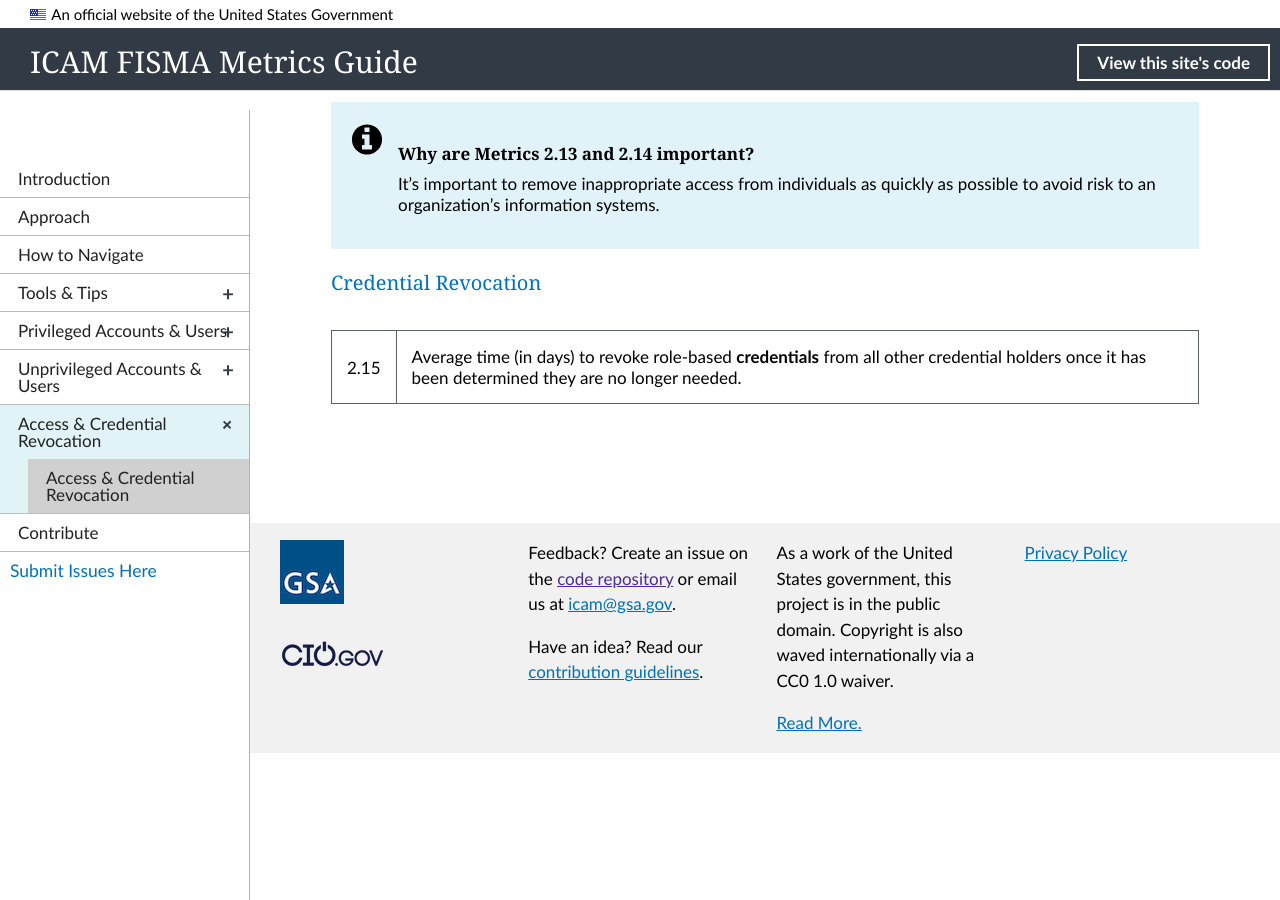
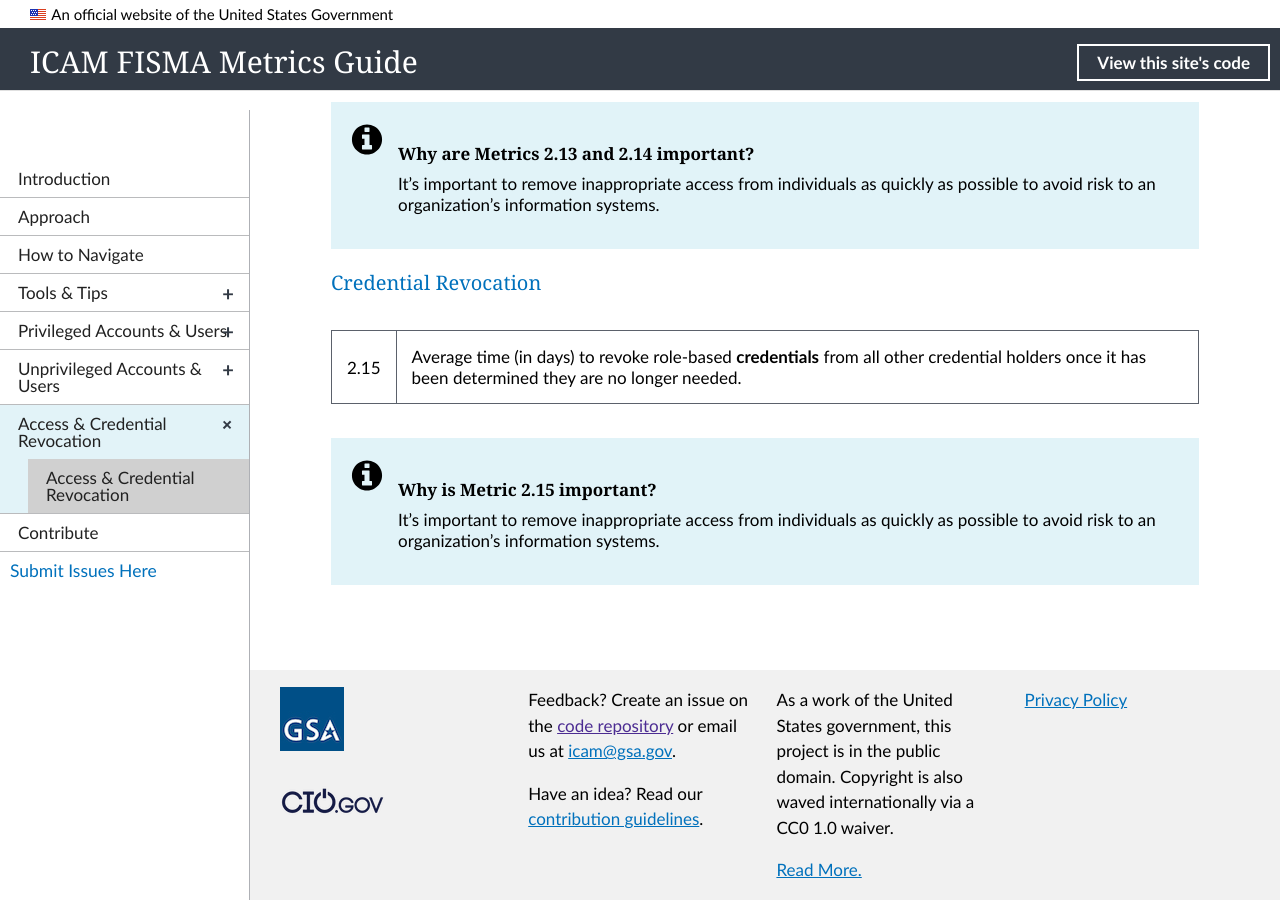
Before and after one commit to GSA/icam-fisma, a Jekyll site: the page built from _cred-revoke/03_main-revoke.md, in a window 1280 px wide and 900 px high, scrolled down 521 px. Built offline with Jekyll 4.4.1, drawn with Linux system fonts in a browser that asks for light colours; nearby versions of some CDN libraries; before the commit the page ends 1274 px from its top, so only the background shows below that.

Commit message:
Add warning blurb

```diff
--- a/_cred-revoke/03_main-revoke.md
+++ b/_cred-revoke/03_main-revoke.md
@@ -21,3 +21,10 @@ This section covers FISMA metrics around access & credential revocation (2.13, 2
 ### [Credential Revocation](collection-215)
 
 | 2.15 | Average time (in days) to revoke role-based <b>credentials</b> from all other credential holders once it has been determined they are no longer needed.
+
+<div class="usa-alert usa-alert-info">
+ <div class="usa-alert-body">
+    <p class="usa-alert-text"><H4>Why is Metric 2.15 important?</H4>
+    It’s important to remove inappropriate access from individuals as quickly as possible to avoid risk to an organization’s information systems.</p>
+</div>
+</div>
```
